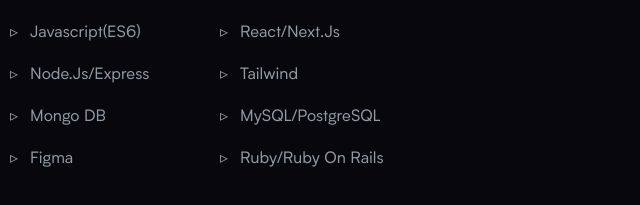
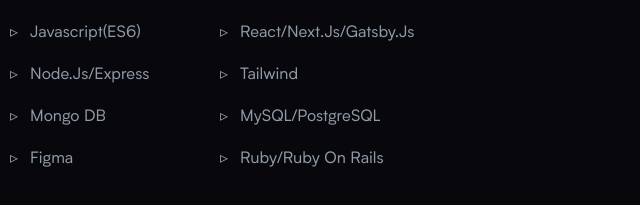
Before and after one commit to emmanuelallan/code.maxthestranger.com_v2, a Gatsby site: page /about in a window 1280 px wide. Shown: the part 833-1038 px from the top of the page, 205-845 px from the left. Built offline with nearby package versions, Linux system fonts and the light colour scheme; Gatsby itself is replaced by a stand-in of ours; no server answers.

Commit message:
fix: tech data change

```diff
--- a/src/data/tech.js
+++ b/src/data/tech.js
@@ -3,7 +3,7 @@ export const tech = [
     title: "javascript(ES6)",
   },
   {
-    title: "React/Next.js",
+    title: "React/Next.js/Gatsby.js",
   },
   {
     title: "Node.js/Express",
```
